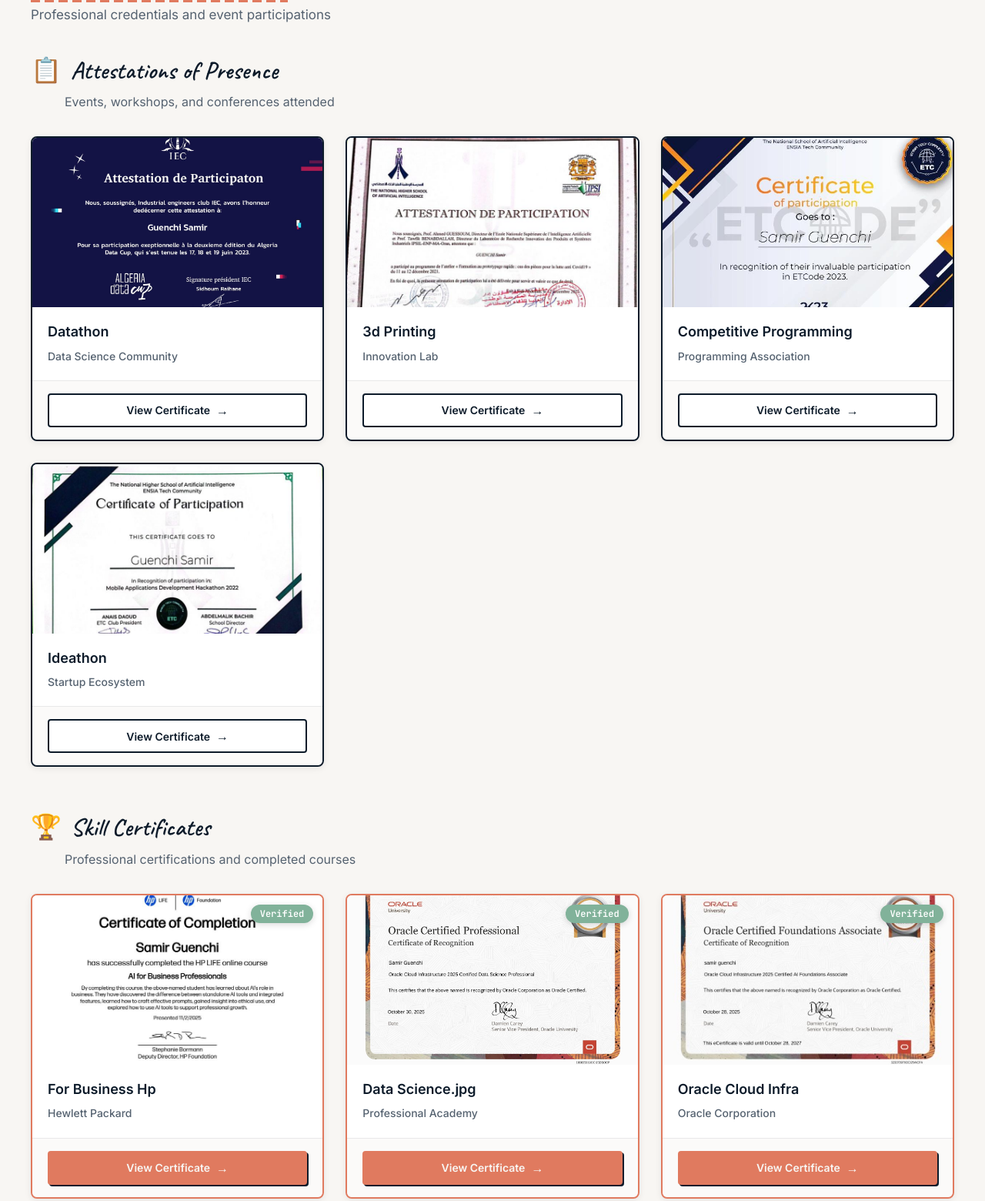
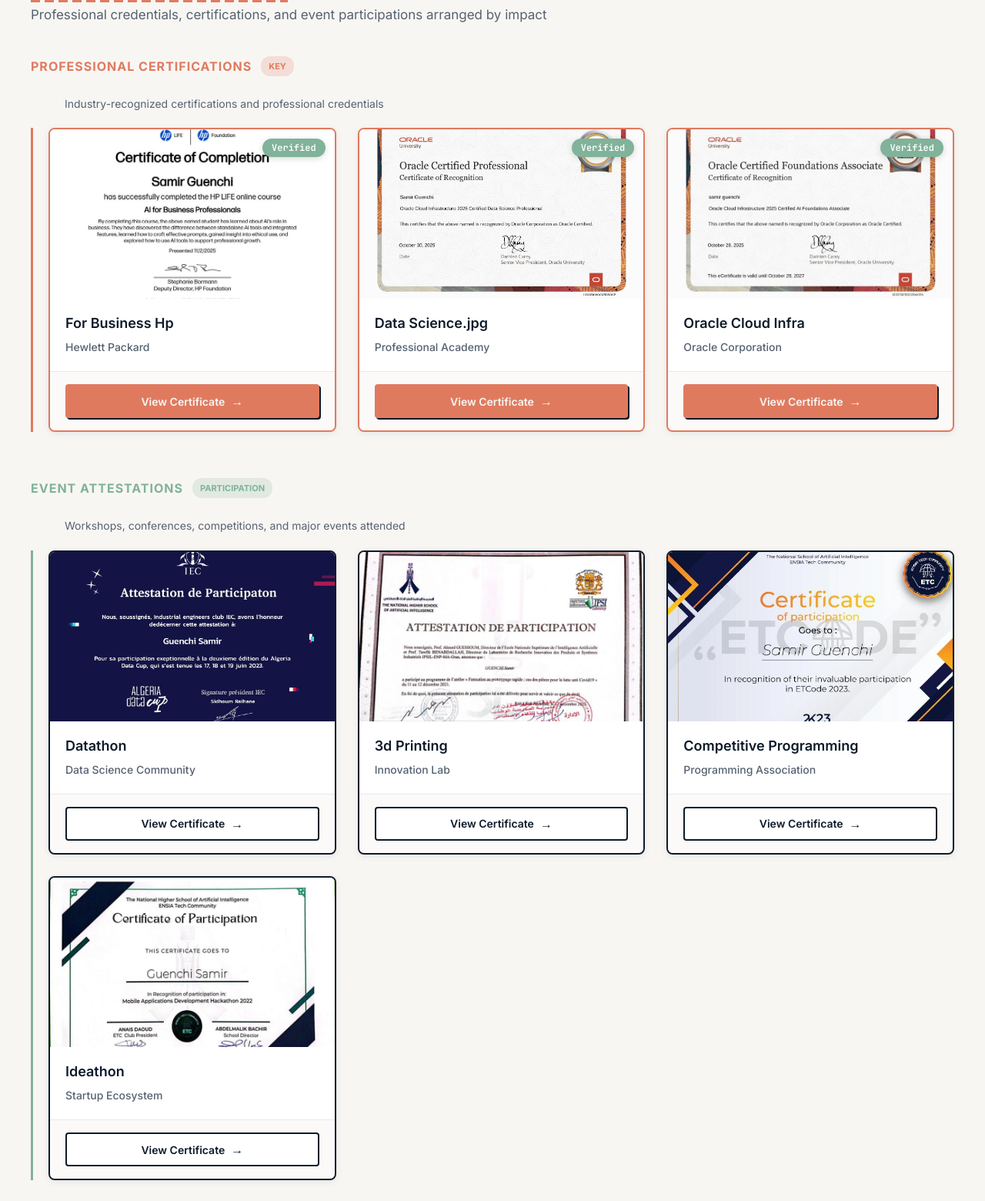
Before and after one commit to Samir-Guenchi/portfolio, a plain HTML site: page portfolio_corrected.html in a window 1280 px wide. Shown: the part 5225-6785 px from the top of the page at 77% size. Drawn offline with Linux system fonts and the light colour scheme.

Commit message:
Restructure Certificates & Attestations: 3-tier hierarchy (Professional, Events, Learning) with color-coded badges

```diff
--- a/portfolio_corrected.html
+++ b/portfolio_corrected.html
@@ -553,29 +553,55 @@
   <div class="certificates-container">
     <!-- Section Header -->
     <h2 class="sec-title">Certificates & Attestations</h2>
-    <p class="sec-sub">Professional credentials and event participations</p>
+    <p class="sec-sub">Professional credentials, certifications, and event participations arranged by impact</p>
 
-    <!-- Attestations of Presence -->
-    <div class="cert-category">
-      <h3 class="cert-category-title">
-        <span class="cert-icon">📋</span>
-        Attestations of Presence
-      </h3>
-      <p class="cert-category-desc">Events, workshops, and conferences attended</p>
-      <div id="attestations-grid" class="cert-grid">
+    <!-- TIER 1: Professional Certifications (Most Important) -->
+    <div class="cert-category" style="margin-bottom: 60px;">
+      <div style="display: flex; align-items: center; gap: 12px; margin-bottom: 24px;">
+        <h3 class="cert-category-title" style="margin: 0; font: 700 16px Inter; color: var(--accent); text-transform: uppercase; letter-spacing: 1px;">
+          Professional Certifications
+        </h3>
+        <span style="font-size: 11px; background: rgba(224, 122, 95, 0.2); color: var(--accent); padding: 4px 10px; border-radius: 12px; font-weight: 700;">KEY</span>
+      </div>
+      <p class="cert-category-desc" style="margin-bottom: 20px; color: var(--pencil); font-size: 14px;">
+        Industry-recognized certifications and professional credentials
+      </p>
+      <div id="skills-grid" class="cert-grid" style="border-left: 3px solid var(--accent); padding-left: 20px;">
+        <!-- Dynamically loaded skill certificates -->
+      </div>
+    </div>
+
+    <!-- TIER 2: Event Participation (Moderate Importance) -->
+    <div class="cert-category" style="margin-bottom: 60px;">
+      <div style="display: flex; align-items: center; gap: 12px; margin-bottom: 24px;">
+        <h3 class="cert-category-title" style="margin: 0; font: 700 16px Inter; color: var(--success); text-transform: uppercase; letter-spacing: 1px;">
+          Event Attestations
+        </h3>
+        <span style="font-size: 11px; background: rgba(129, 178, 154, 0.2); color: var(--success); padding: 4px 10px; border-radius: 12px; font-weight: 700;">PARTICIPATION</span>
+      </div>
+      <p class="cert-category-desc" style="margin-bottom: 20px; color: var(--pencil); font-size: 14px;">
+        Workshops, conferences, competitions, and major events attended
+      </p>
+      <div id="attestations-grid" class="cert-grid" style="border-left: 3px solid var(--success); padding-left: 20px;">
         <!-- Dynamically loaded attestations -->
       </div>
     </div>
 
-    <!-- Skill Certificates -->
+    <!-- TIER 3: Learning & Courses (Supporting) -->
     <div class="cert-category">
-      <h3 class="cert-category-title">
-        <span class="cert-icon">🏆</span>
-        Skill Certificates
-      </h3>
-      <p class="cert-category-desc">Professional certifications and completed courses</p>
-      <div id="skills-grid" class="cert-grid">
-        <!-- Dynamically loaded skill certificates -->
+      <div style="display: flex; align-items: center; gap: 12px; margin-bottom: 24px;">
+        <h3 class="cert-category-title" style="margin: 0; font: 700 16px Inter; color: var(--link); text-transform: uppercase; letter-spacing: 1px;">
+          Online Courses & Learning
+        </h3>
+        <span style="font-size: 11px; background: rgba(61, 90, 128, 0.2); color: var(--link); padding: 4px 10px; border-radius: 12px; font-weight: 700;">SELF-STUDY</span>
+      </div>
+      <p class="cert-category-desc" style="margin-bottom: 20px; color: var(--pencil); font-size: 14px;">
+        Completed online courses and self-directed learning accomplishments
+      </p>
+      <div id="courses-grid" class="cert-grid" style="border-left: 3px solid var(--link); padding-left: 20px;">
+        <div style="padding: 16px; background: white; border-radius: 8px; border-left: 2px solid var(--link); color: var(--pencil); text-align: center; font-size: 13px;">
+          <p style="margin: 0;">More courses to showcase coming soon.</p>
+        </div>
       </div>
     </div>
   </div>
```
